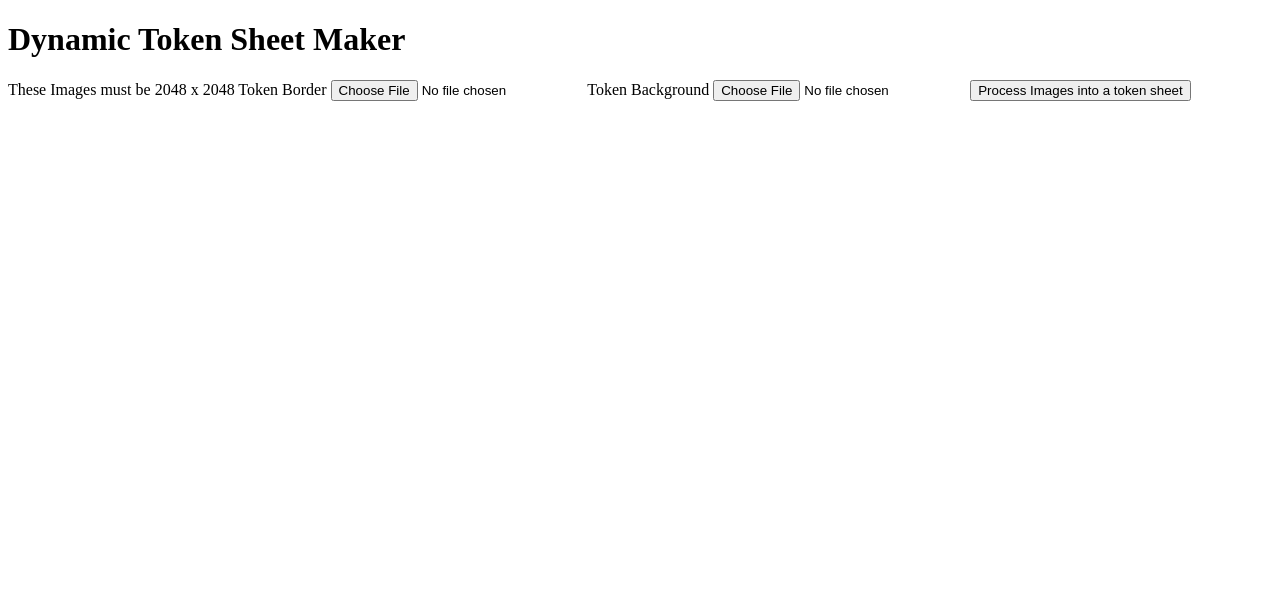
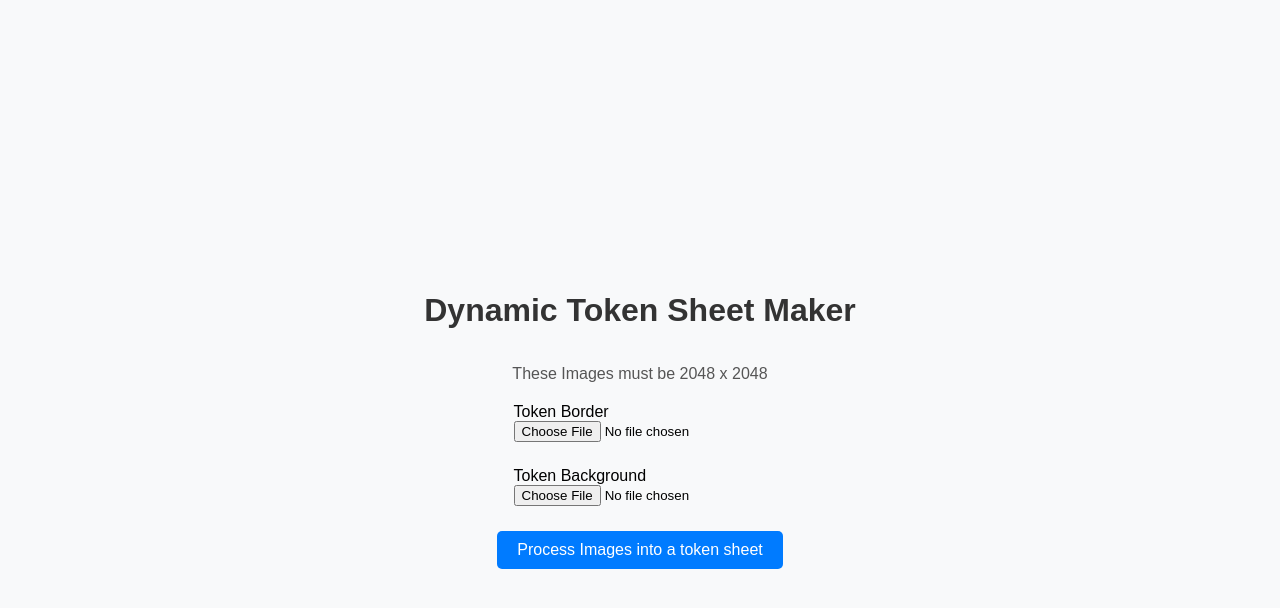
Before and after one commit to ChasarooniZ/Dynamic-Token-Ring-Viewer, a plain HTML site: page index.html in a window 1280 px wide. Drawn offline with Linux system fonts and the light colour scheme.

Commit message:
Update index.html

```diff
--- a/index.html
+++ b/index.html
@@ -4,16 +4,63 @@
     <meta charset="UTF-8">
     <meta name="viewport" content="width=device-width, initial-scale=1.0">
     <title>Image Processor</title>
+    <style>
+        body {
+            font-family: Arial, sans-serif;
+            background-color: #f8f9fa;
+            margin: 0;
+            padding: 20px;
+            display: flex;
+            flex-direction: column;
+            align-items: center;
+            justify-content: center;
+            height: 100vh;
+        }
+        h1 {
+            color: #333;
+            margin-bottom: 20px;
+        }
+        p {
+            color: #555;
+            margin-bottom: 20px;
+        }
+        .file-input {
+            margin-bottom: 15px;
+        }
+        input[type="file"] {
+            display: block;
+            margin-bottom: 10px;
+        }
+        button {
+            background-color: #007bff;
+            color: white;
+            border: none;
+            padding: 10px 20px;
+            font-size: 16px;
+            cursor: pointer;
+            border-radius: 5px;
+        }
+        button:hover {
+            background-color: #0056b3;
+        }
+    </style>
 </head>
 <body>
     <h1>Dynamic Token Sheet Maker</h1>
-    These Images must be 2048 x 2048
+    <p>These Images must be 2048 x 2048</p>
 
-    Token Border
-    <input type="file" id="image1" accept="image/*">
-    Token Background
-    <input type="file" id="image2" accept="image/*">
+    <div class="file-input">
+        <label for="image1">Token Border</label>
+        <input type="file" id="image1" accept="image/*">
+    </div>
+
+    <div class="file-input">
+        <label for="image2">Token Background</label>
+        <input type="file" id="image2" accept="image/*">
+    </div>
+
     <button id="processButton">Process Images into a token sheet</button>
+
     <script src="https://cdnjs.cloudflare.com/ajax/libs/FileSaver.js/2.0.5/FileSaver.min.js"></script>
     <script src="script.js"></script>
 </body>
```
